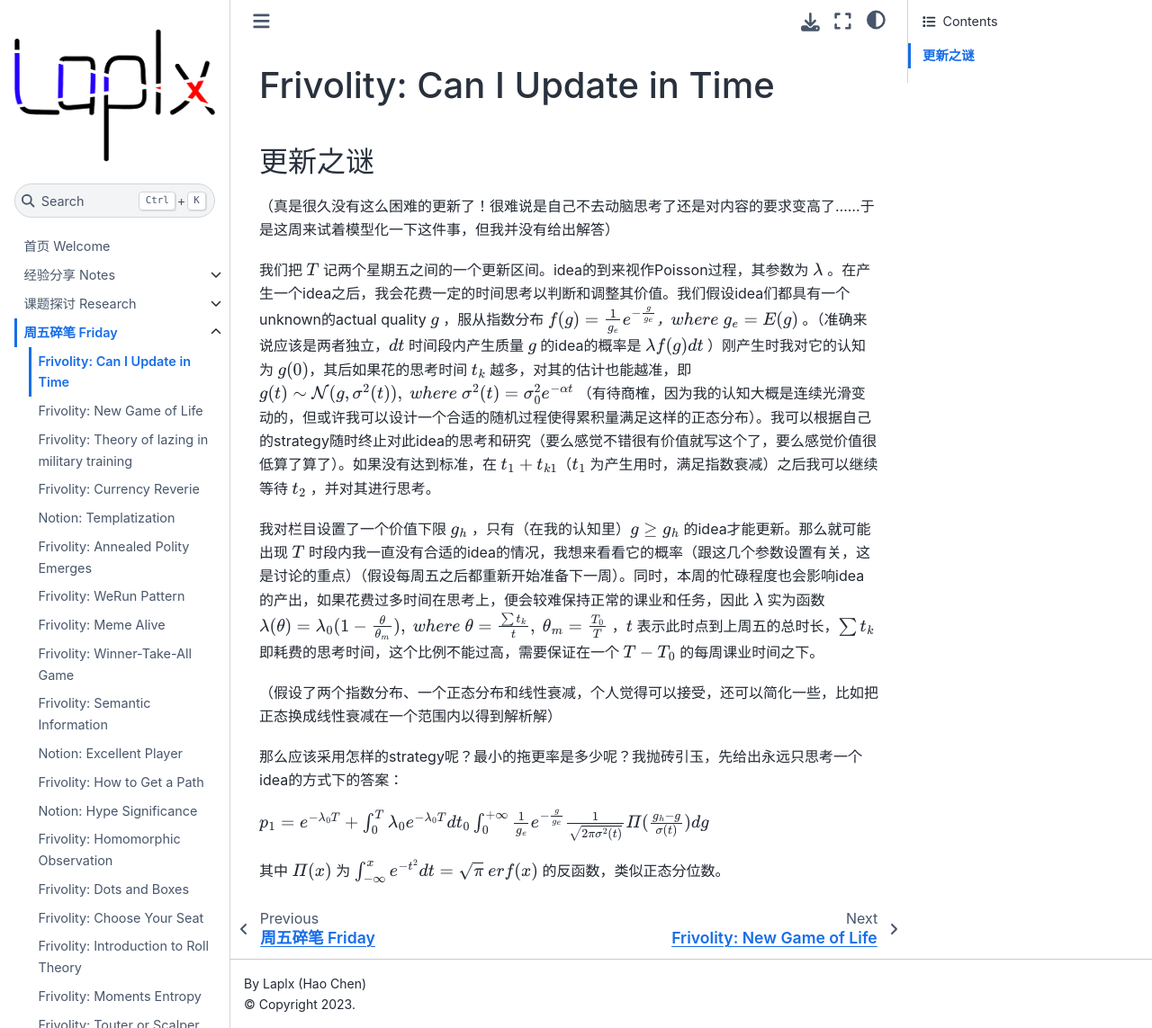
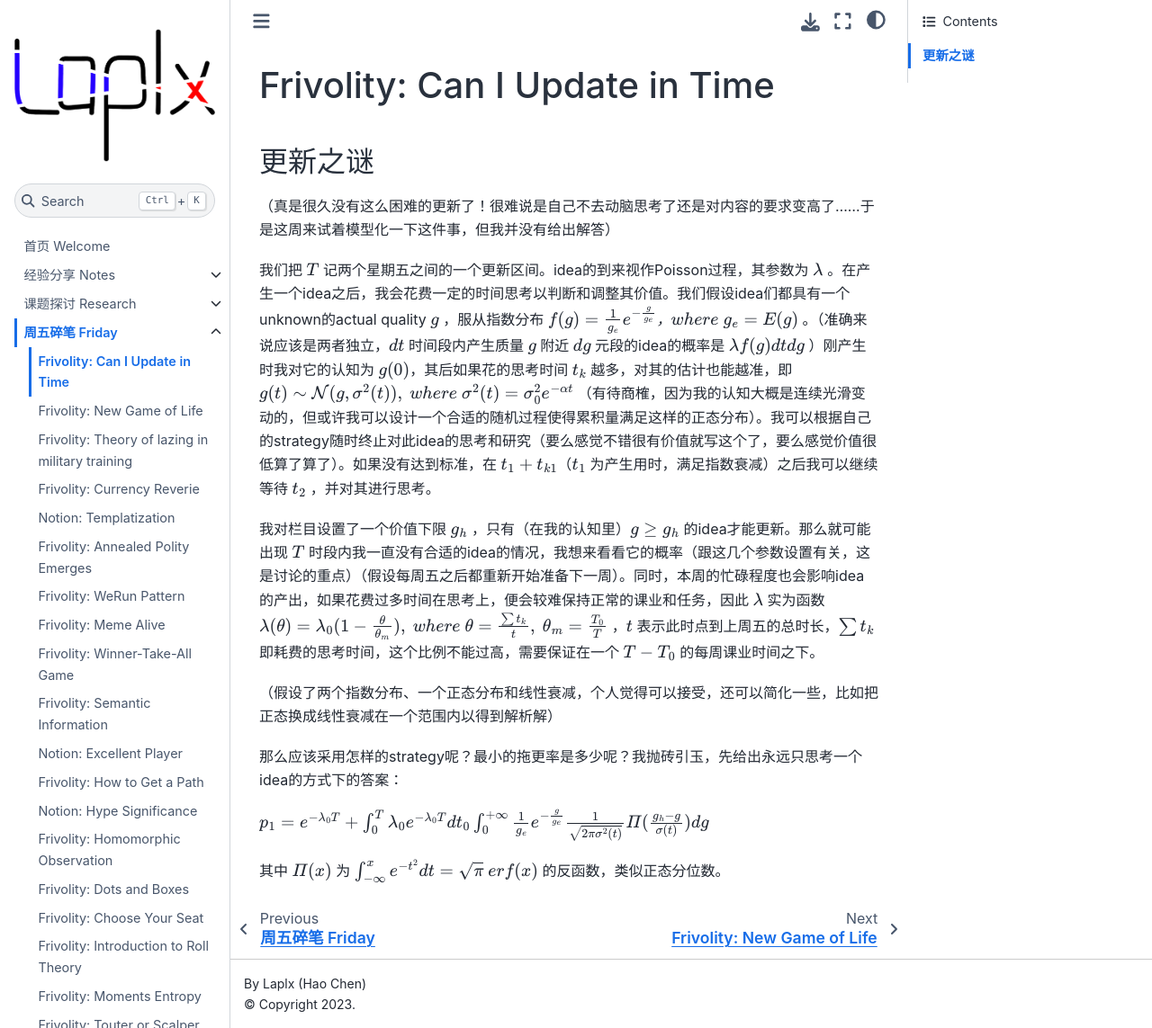
Before and after one commit to Laplx/blog, a Jupyter Book: the page built from wonder/23.9.15.md, in a window 1280 px wide and 1143 px high. Shown: the whole window at 90% size. Built offline with Jupyter Book 1.0.4 settings and Sphinx 7.4.7 and the Sphinx Book theme 1.1.4, drawn with Linux system fonts in a browser that asks for light colours.

Commit message:
23.9.15 mod

```diff
--- a/wonder/23.9.15.md
+++ b/wonder/23.9.15.md
@@ -4,7 +4,7 @@
 
 （真是很久没有这么困难的更新了！很难说是自己不去动脑思考了还是对内容的要求变高了……于是这周来试着模型化一下这件事，但我并没有给出解答）
 
-我们把 $T$ 记两个星期五之间的一个更新区间。idea的到来视作Poisson过程，其参数为 $\lambda$ 。在产生一个idea之后，我会花费一定的时间思考以判断和调整其价值。我们假设idea们都具有一个unknown的actual quality $g$ ，服从指数分布 $ f(g) = \frac{1}{g_e} e^{-\frac{g}{g_e}}， where\ g_e = E(g)$ 。（准确来说应该是两者独立，$dt$ 时间段内产生质量 $g$ 的idea的概率是 $\lambda f(g)dt$ ）刚产生时我对它的认知为 $g(0)$，其后如果花的思考时间 $t_k$ 越多，对其的估计也能越准，即 $g(t) \sim \mathcal N(g, \sigma^2(t)),\ where\ \sigma^2(t)=\sigma_0^2e^{-\alpha t}$ （有待商榷，因为我的认知大概是连续光滑变动的，但或许我可以设计一个合适的随机过程使得累积量满足这样的正态分布）。我可以根据自己的strategy随时终止对此idea的思考和研究（要么感觉不错很有价值就写这个了，要么感觉价值很低算了算了）。如果没有达到标准，在 $t_1 + t_{k1}$（$t_1$ 为产生用时，满足指数衰减）之后我可以继续等待 $t_2$ ，并对其进行思考。
+我们把 $T$ 记两个星期五之间的一个更新区间。idea的到来视作Poisson过程，其参数为 $\lambda$ 。在产生一个idea之后，我会花费一定的时间思考以判断和调整其价值。我们假设idea们都具有一个unknown的actual quality $g$ ，服从指数分布 $ f(g) = \frac{1}{g_e} e^{-\frac{g}{g_e}}， where\ g_e = E(g)$ 。（准确来说应该是两者独立，$dt$ 时间段内产生质量 $g$ 附近 $dg$ 元段的idea的概率是 $\lambda f(g)dtdg$ ）刚产生时我对它的认知为 $g(0)$，其后如果花的思考时间 $t_k$ 越多，对其的估计也能越准，即 $g(t) \sim \mathcal N(g, \sigma^2(t)),\ where\ \sigma^2(t)=\sigma_0^2e^{-\alpha t}$ （有待商榷，因为我的认知大概是连续光滑变动的，但或许我可以设计一个合适的随机过程使得累积量满足这样的正态分布）。我可以根据自己的strategy随时终止对此idea的思考和研究（要么感觉不错很有价值就写这个了，要么感觉价值很低算了算了）。如果没有达到标准，在 $t_1 + t_{k1}$（$t_1$ 为产生用时，满足指数衰减）之后我可以继续等待 $t_2$ ，并对其进行思考。
 
 我对栏目设置了一个价值下限 $g_h$ ，只有（在我的认知里）$g \geq g_h$ 的idea才能更新。那么就可能出现 $T$ 时段内我一直没有合适的idea的情况，我想来看看它的概率（跟这几个参数设置有关，这是讨论的重点）（假设每周五之后都重新开始准备下一周）。同时，本周的忙碌程度也会影响idea的产出，如果花费过多时间在思考上，便会较难保持正常的课业和任务，因此 $\lambda$ 实为函数 $\lambda(\theta) = \lambda_0 (1-\frac{\theta}{\theta_m}),\ where\ \theta=\frac{\sum t_k}{t},\ \theta_m=\frac{T_0}{T}$ ，$t$ 表示此时点到上周五的总时长，$\sum t_k$ 即耗费的思考时间，这个比例不能过高，需要保证在一个 $T - T_0$ 的每周课业时间之下。
 
```
